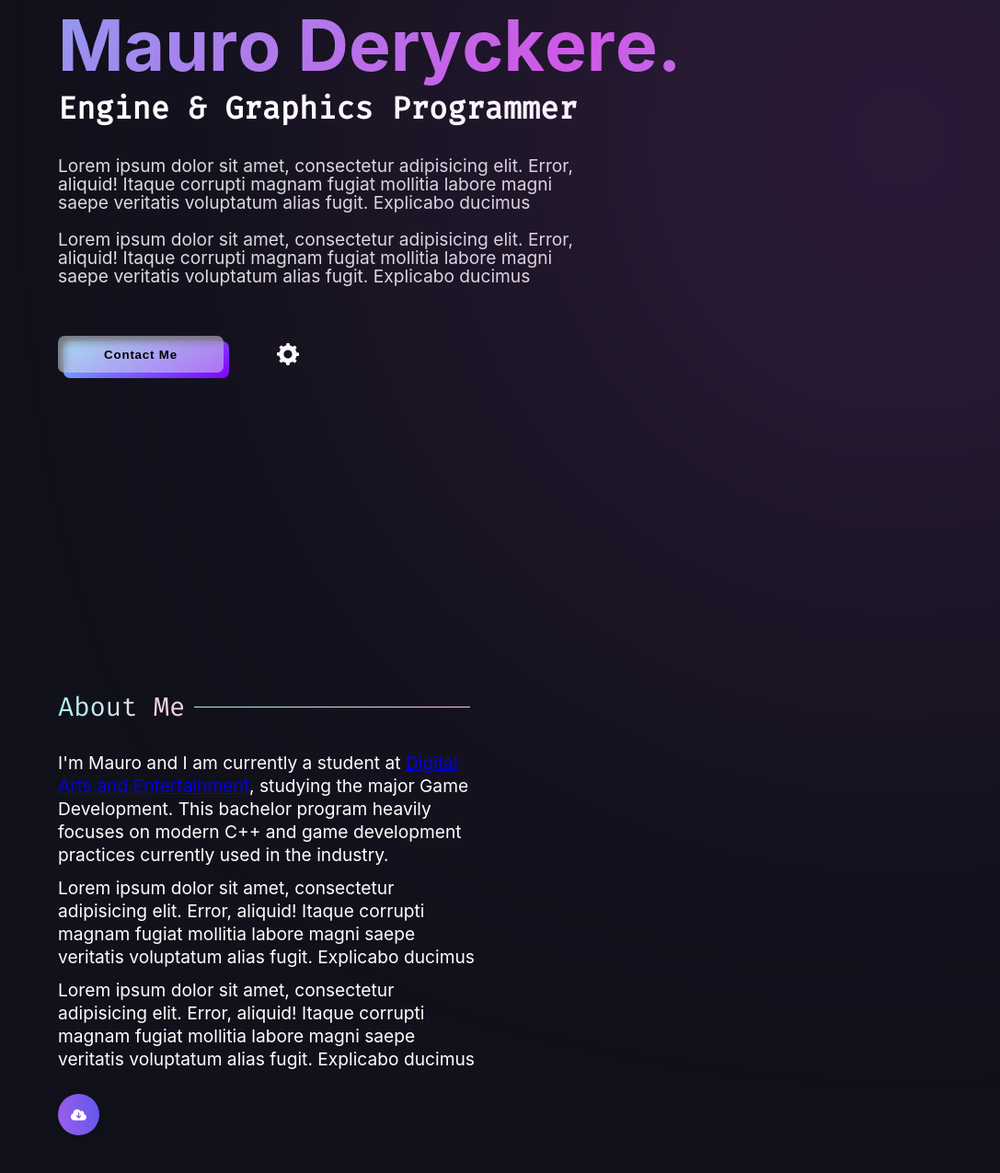
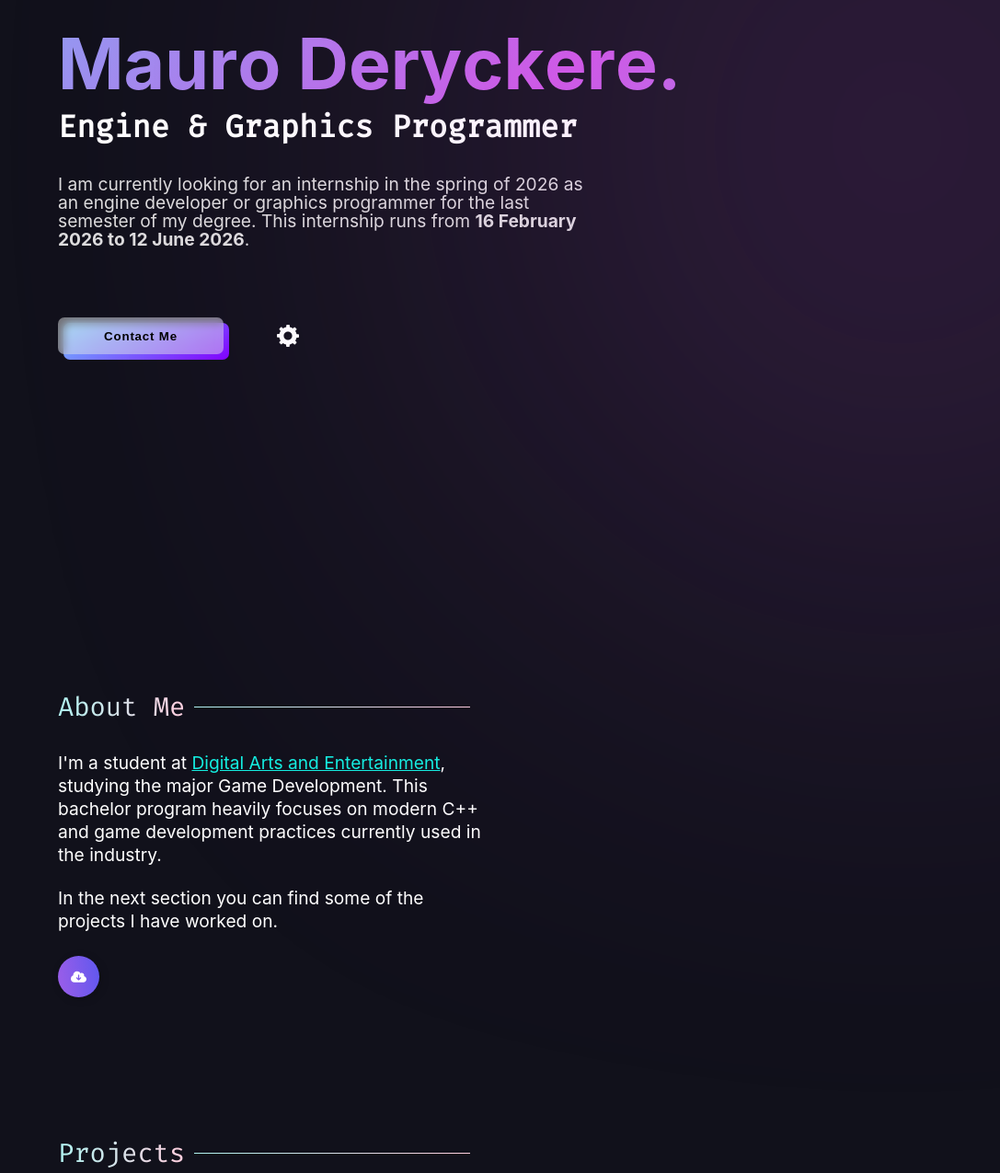
Before and after one commit to MauroDeryckere/MauroDeryckere.github.io, a plain HTML site: page index.html in a window 1280 px wide. Shown: the part 251-1526 px from the top of the page at 92% size, without its empty margins (193-1280 px from the left). Drawn offline with nearby package versions, Linux system fonts and the light colour scheme; a web font is replaced by a local one.

Commit message:
Added unity skill, changed texts

```diff
--- a/index.html
+++ b/index.html
@@ -168,12 +168,10 @@
           </div>
         </article>
         <p id="info-para" data-aos="fade-up" data-aos-delay="600">
-          Lorem ipsum dolor sit amet, consectetur adipisicing elit. Error, aliquid!
-          Itaque corrupti magnam fugiat mollitia labore magni saepe veritatis voluptatum alias fugit.
-          Explicabo ducimus<br/>
+            I am currently looking for an internship in the spring of 2026 as an engine developer or graphics programmer for the last semester of my degree. This internship runs from <b>16 February 2026 to 12 June 2026</b>.
+          <br/>
           <br />
-          Lorem ipsum dolor sit amet, consectetur adipisicing elit. Error, aliquid!
-          Itaque corrupti magnam fugiat mollitia labore magni saepe veritatis voluptatum alias fugit. Explicabo ducimus
+
         </p>
         <div class="contact-btn-div" data-aos="fade-up" data-aos-delay="800">
           <a href="mailto:mauro.deryckere@gmail.com" tabindex="-1">
@@ -217,14 +215,12 @@
         <div class="info-dp-section">
           <div class="about-info">
             <p tabindex="0">
-              I'm Mauro and I am currently a student at <a href="https://www.digitalartsandentertainment.be/page/31/Game+Development" target="_blank">Digital Arts and Entertainment</a>, studying the major Game Development. This bachelor program heavily focuses on modern C++ and game development practices currently used in the industry.
+              I'm a student at <a class = "link" href="https://www.digitalartsandentertainment.be/page/31/Game+Development" target="_blank">Digital Arts and Entertainment</a>, studying the major Game Development. This bachelor program heavily focuses on modern C++ and game development practices currently used in the industry.
             </p>
             <br />
+            <br />
             <p tabindex="0">
-              Lorem ipsum dolor sit amet, consectetur adipisicing elit. Error, aliquid! Itaque corrupti magnam fugiat mollitia labore magni saepe veritatis voluptatum alias fugit. Explicabo ducimus
-            </p>
-            <br />
-            <p tabindex="0"> Lorem ipsum dolor sit amet, consectetur adipisicing elit. Error, aliquid! Itaque corrupti magnam fugiat mollitia labore magni saepe veritatis voluptatum alias fugit. Explicabo ducimus
+              In the next section you can find some of the projects I have worked on.
             </p>
              <!-- Resume button -->
       <button class="resume-btn" id="resume-btn" onclick="openURL()">
@@ -436,6 +432,11 @@
             </li>
 
             <li class="tech-stack-box" data-aos="fade-up">
+              <img src="./src/png/UnityLogo.png" alt="Unity skill" class="tech-stack-logo needtobeinvert" />
+              <span class="tooltip">Unity</span>
+            </li>
+
+            <li class="tech-stack-box" data-aos="fade-up">
               <img src="./src/png/Cmakelogo.png" alt="CMake skill" class="tech-stack-logo" />
               <span class="tooltip">CMake</span>
             </li>
--- a/style.css
+++ b/style.css
@@ -31,6 +31,11 @@ noscript {
 .main,
 body {
     overflow-x: hidden
+}
+
+.link
+{
+    color: #14efe1;
 }
 
 #backtotopbutton article,
```
Also changed, not shown: src/png/UnityLogo.png (added).
